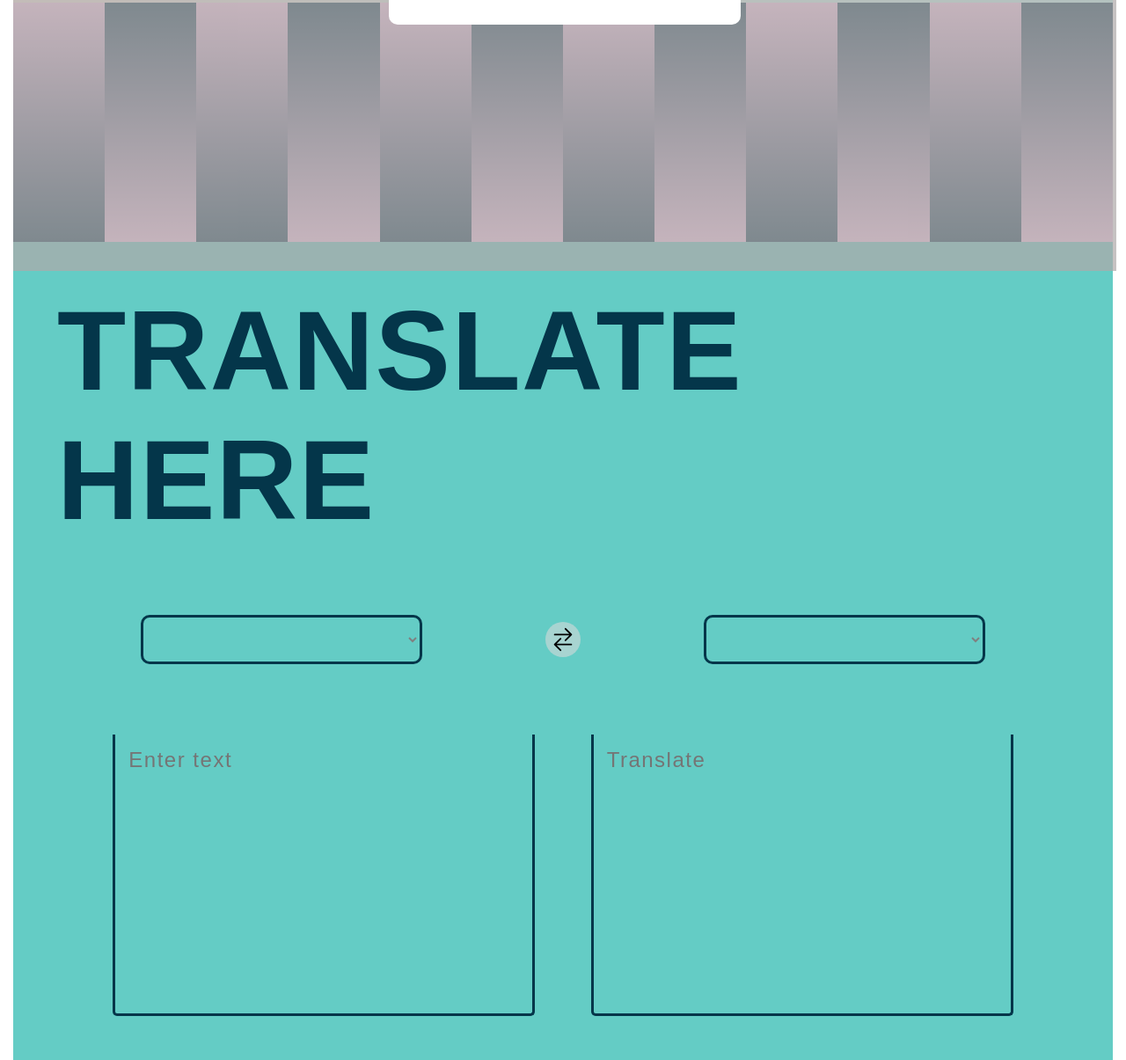
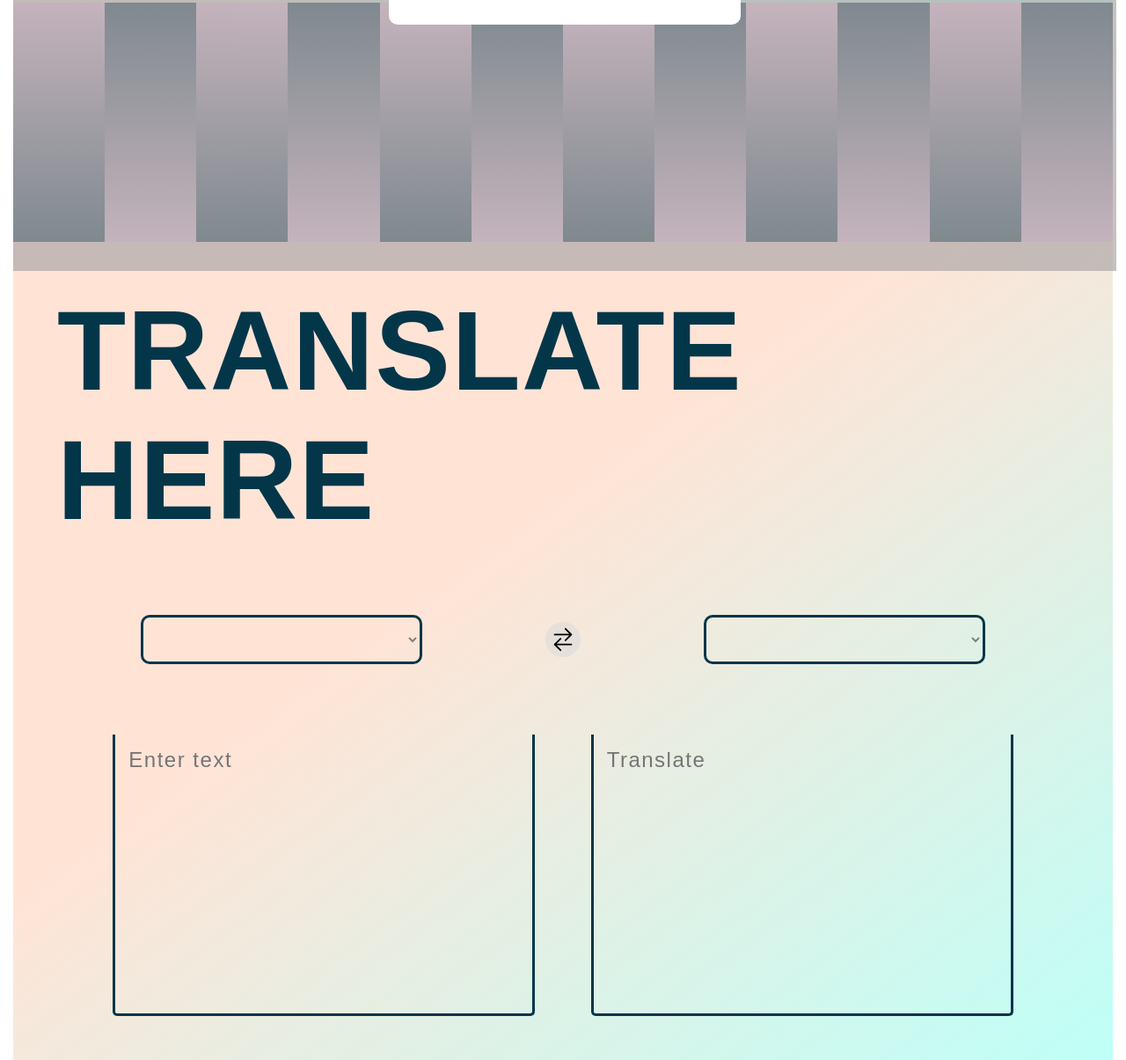
Before and after one commit to yaswanth791/EasyTransLate, a plain HTML site: page index.html in a window 1280 px wide. Shown: the part 507-1712 px from the top of the page at 88% size. Drawn offline with nearby package versions, Linux system fonts and the light colour scheme; no server answers.

Commit message:
Update style.css

```diff
--- a/style.css
+++ b/style.css
@@ -141,7 +141,7 @@ body {
   display: flex;
   flex-direction: column;
   align-items: center;
-  background-color: #64ccc5;
+  background-image: linear-gradient(to bottom right, #ffe4d6 40%, #befff7);
   position: relative;
 }
 
```
